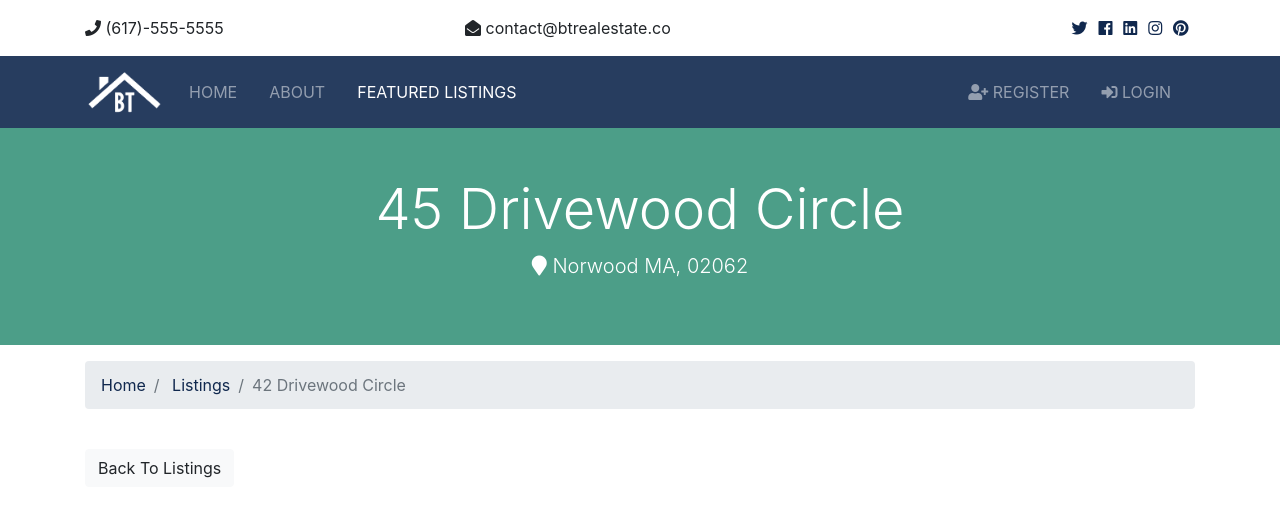
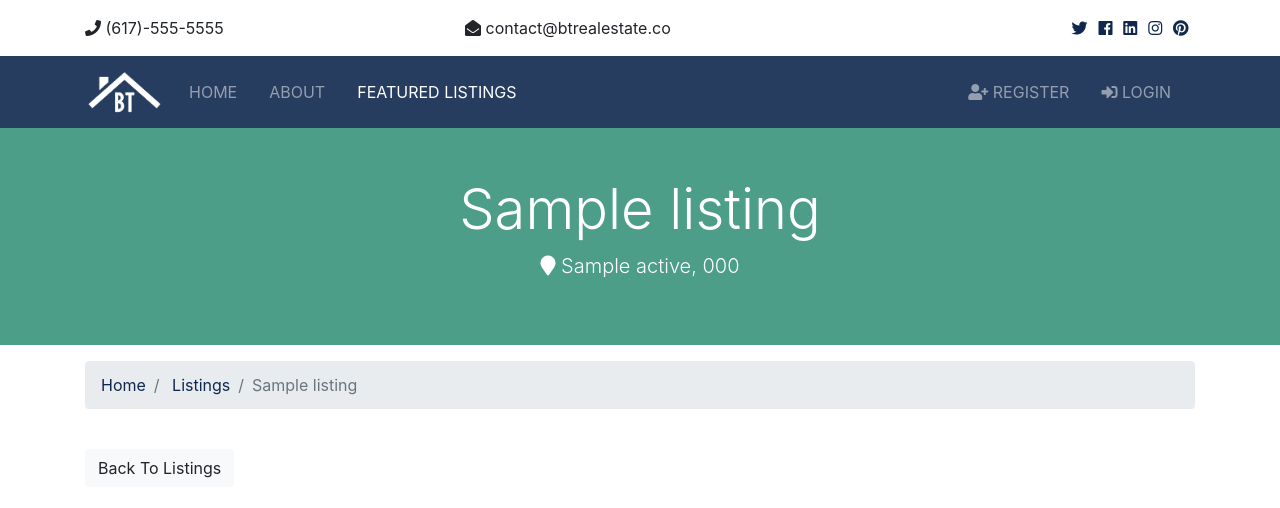
Before and after one commit to saurabhmodh94/btre, a Django app: page /listings/1/ in a window 1280 px wide. Shown: the top 508 px of the page. Run offline with Django 3.2, Linux system fonts and the light colour scheme; tables that the repository leaves empty hold one stand-in row (values such as "Sample post"); grey boxes marked "Sample" are stand-in pictures; some libraries are stand-ins or nearby versions.

Commit message:
Single Listing Page

```diff
--- a/listings/views.py
+++ b/listings/views.py
@@ -1,4 +1,4 @@
-from django.shortcuts import render
+from django.shortcuts import get_object_or_404, render
 from django.core.paginator import Paginator
 
 # Create your views here.
@@ -19,7 +19,13 @@ def index(request):
 
 
 def listing(request, listing_id):
-    return render(request, 'listings/listing.html')
+    listing = get_object_or_404(Listing, pk=listing_id)
+
+    context = {
+        'listing': listing
+    }
+
+    return render(request, 'listings/listing.html', context)
 
 
 def search(request):
--- a/templates/listings/listing.html
+++ b/templates/listings/listing.html
@@ -1,11 +1,13 @@
-{% extends 'base.html' %} {% load static %} {% block content %}
-
+{% extends 'base.html' %}{% load static %}{% load humanize %}{% block content %}
 <section id="showcase-inner" class="py-5 text-white">
   <div class="container">
     <div class="row text-center">
       <div class="col-md-12">
-        <h1 class="display-4">45 Drivewood Circle</h1>
-        <p class="lead"><i class="fas fa-map-marker"></i> Norwood MA, 02062</p>
+        <h1 class="display-4">{{ listing.title }}</h1>
+        <p class="lead">
+          <i class="fas fa-map-marker"></i> {{ listing.city }}
+          {{ listing.state }}, {{ listing.zipcode }}
+        </p>
       </div>
     </div>
   </div>
@@ -20,7 +22,7 @@
         <li class="breadcrumb-item">
           <a href="{% url 'listings' %}">Listings</a>
         </li>
-        <li class="breadcrumb-item active">42 Drivewood Circle</li>
+        <li class="breadcrumb-item active">{{ listing.title }}</li>
       </ol>
     </nav>
   </div>
@@ -36,84 +38,49 @@
       <div class="col-md-9">
         <!-- Home Main Image -->
         <img
-          src="assets/img/homes/home-1.jpg"
+          src="{{ listing.photo_main.url }}"
           alt=""
           class="img-main img-fluid mb-3"
         />
         <!-- Thumbnails -->
         <div class="row mb-5 thumbs">
+          {% if listing.photo_1 %}
           <div class="col-md-2">
-            <a
-              href="assets/img/homes/home-inside-1.jpg"
-              data-lightbox="home-images"
-            >
-              <img
-                src="assets/img/homes/home-inside-1.jpg"
-                alt=""
-                class="img-fluid"
-              />
+            <a href="{{ listing.photo_1.url }}" data-lightbox="home-images">
+              <img src="{{ listing.photo_1.url }}" alt="" class="img-fluid" />
             </a>
           </div>
+          {% endif %} {% if listing.photo_2 %}
           <div class="col-md-2">
-            <a
-              href="assets/img/homes/home-inside-2.jpg"
-              data-lightbox="home-images"
-            >
-              <img
-                src="assets/img/homes/home-inside-2.jpg"
-                alt=""
-                class="img-fluid"
-              />
+            <a href="{{ listing.photo_2.url }}" data-lightbox="home-images">
+              <img src="{{ listing.photo_2.url }}" alt="" class="img-fluid" />
             </a>
           </div>
+          {% endif %} {% if listing.photo_3 %}
           <div class="col-md-2">
-            <a
-              href="assets/img/homes/home-inside-3.jpg"
-              data-lightbox="home-images"
-            >
-              <img
-                src="assets/img/homes/home-inside-3.jpg"
-                alt=""
-                class="img-fluid"
-              />
+            <a href="{{ listing.photo_3.url }}" data-lightbox="home-images">
+              <img src="{{ listing.photo_3.url }}" alt="" class="img-fluid" />
             </a>
           </div>
+          {% endif %} {% if listing.photo_4 %}
           <div class="col-md-2">
-            <a
-              href="assets/img/homes/home-inside-4.jpg"
-              data-lightbox="home-images"
-            >
-              <img
-                src="assets/img/homes/home-inside-4.jpg"
-                alt=""
-                class="img-fluid"
-              />
+            <a href="{{ listing.photo_4.url }}" data-lightbox="home-images">
+              <img src="{{ listing.photo_4.url }}" alt="" class="img-fluid" />
             </a>
           </div>
+          {% endif %} {% if listing.photo_5 %}
           <div class="col-md-2">
-            <a
-              href="assets/img/homes/home-inside-5.jpg"
-              data-lightbox="home-images"
-            >
-              <img
-                src="assets/img/homes/home-inside-5.jpg"
-                alt=""
-                class="img-fluid"
-              />
+            <a href="{{ listing.photo_5.url }}" data-lightbox="home-images">
+              <img src="{{ listing.photo_5.url }}" alt="" class="img-fluid" />
             </a>
           </div>
+          {% endif %} {% if listing.photo_6 %}
           <div class="col-md-2">
-            <a
-              href="assets/img/homes/home-inside-6.jpg"
-              data-lightbox="home-images"
-            >
-              <img
-                src="assets/img/homes/home-inside-6.jpg"
-                alt=""
-                class="img-fluid"
-              />
+            <a href="{{ listing.photo_6.url }}" data-lightbox="home-images">
+              <img src="{{ listing.photo_6.url }}" alt="" class="img-fluid" />
             </a>
           </div>
+          {% endif %}
         </div>
         <!-- Fields -->
         <div class="row mb-5 fields">
@@ -121,19 +88,19 @@
             <ul class="list-group list-group-flush">
               <li class="list-group-item text-secondary">
                 <i class="fas fa-money-bill-alt"></i> Asking Price:
-                <span class="float-right">$490,000</span>
+                <span class="float-right">${{ listing.price | intcomma }}</span>
               </li>
               <li class="list-group-item text-secondary">
                 <i class="fas fa-bed"></i> Bedrooms:
-                <span class="float-right">3</span>
+                <span class="float-right">{{ listing.bedrooms }}</span>
               </li>
               <li class="list-group-item text-secondary">
                 <i class="fas fa-bath"></i> Bathrooms:
-                <span class="float-right">2</span>
+                <span class="float-right">{{ listing.bathrooms }}</span>
               </li>
               <li class="list-group-item text-secondary">
                 <i class="fas fa-car"></i> Garage:
-                <span class="float-right">2 </span>
+                <span class="float-right">{{ listing.garage }} </span>
               </li>
             </ul>
           </div>
@@ -141,19 +108,19 @@
             <ul class="list-group list-group-flush">
               <li class="list-group-item text-secondary">
                 <i class="fas fa-th-large"></i> Square Feet:
-                <span class="float-right">3200</span>
+                <span class="float-right">{{ listing.sqft }}</span>
               </li>
               <li class="list-group-item text-secondary">
                 <i class="fas fa-square"></i> Lot Size:
-                <span class="float-right">2.5 Acres </span>
+                <span class="float-right">{{ listing.lot_size }} Acres </span>
               </li>
               <li class="list-group-item text-secondary">
                 <i class="fas fa-calendar"></i> Listing Date:
-                <span class="float-right">8/30/2018</span>
+                <span class="float-right">{{ listing.list_date }}</span>
               </li>
               <li class="list-group-item text-secondary">
                 <i class="fas fa-bed"></i> Realtor:
-                <span class="float-right">Kyle Brown </span>
+                <span class="float-right">{{ listing.realtor }} </span>
               </li>
             </ul>
           </div>
@@ -161,25 +128,19 @@
 
         <!-- Description -->
         <div class="row mb-5">
-          <div class="col-md-12">
-            Lorem ipsum dolor sit amet consectetur adipisicing elit. Mollitia
-            recusandae esse reiciendis officia omnis non rerum dicta cupiditate
-            nostrum molestias deserunt aut minus inventore animi atque,
-            consequuntur ad fugit. Possimus culpa blanditiis repellendus ipsa
-            similique ullam, natus error dolor harum.
-          </div>
+          <div class="col-md-12">{{ listing.description }}</div>
         </div>
       </div>
       <div class="col-md-3">
         <div class="card mb-3">
           <img
             class="card-img-top"
-            src="assets/img/realtors/kyle.jpg"
-            alt="Seller of the month"
+            src="{{ listing.realtor.photo.url }}"
+            alt=""
           />
           <div class="card-body">
             <h5 class="card-title">Property Realtor</h5>
-            <h6 class="text-secondary">Kyle Brown</h6>
+            <h6 class="text-secondary">{{ listing.realtor }}</h6>
           </div>
         </div>
         <button
```
